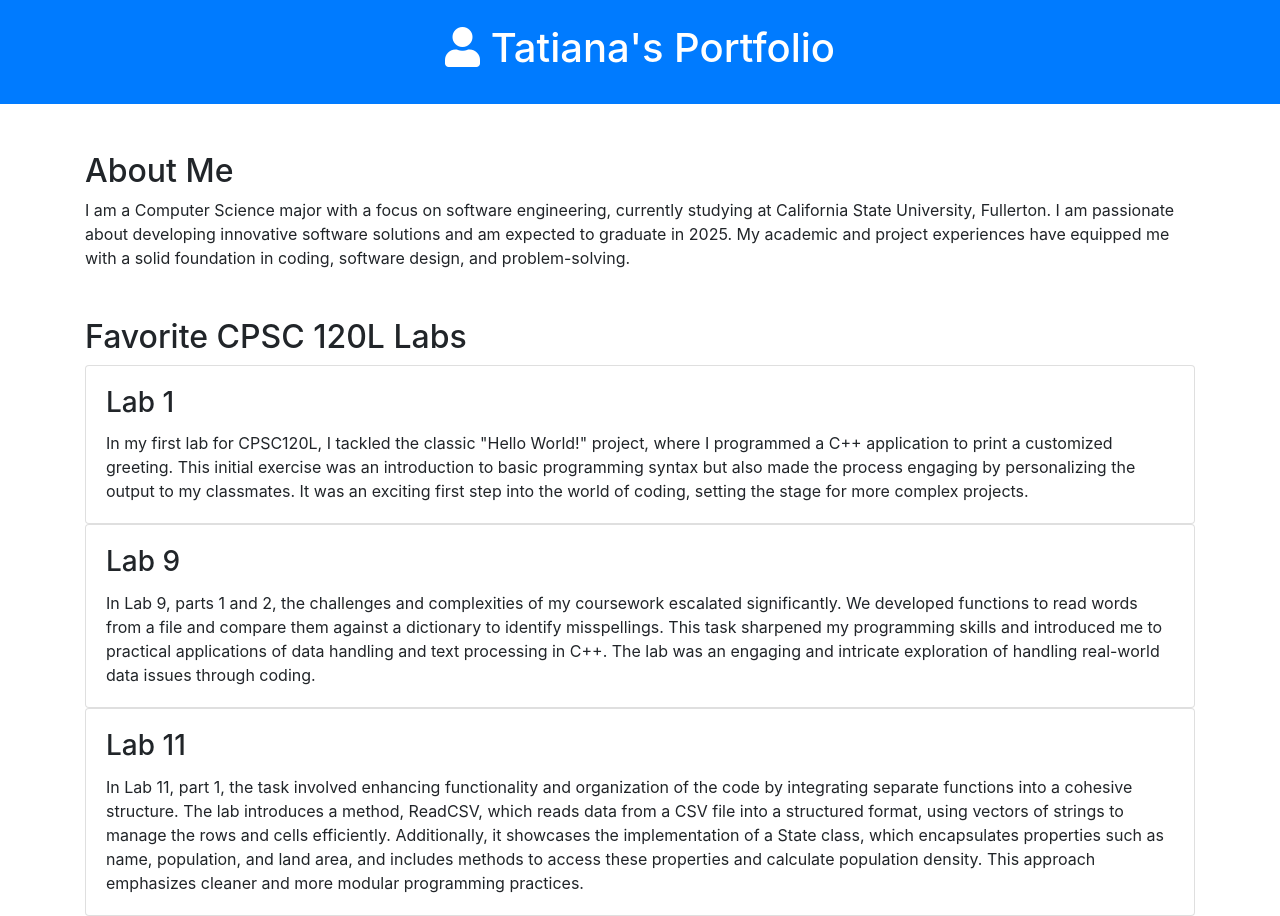
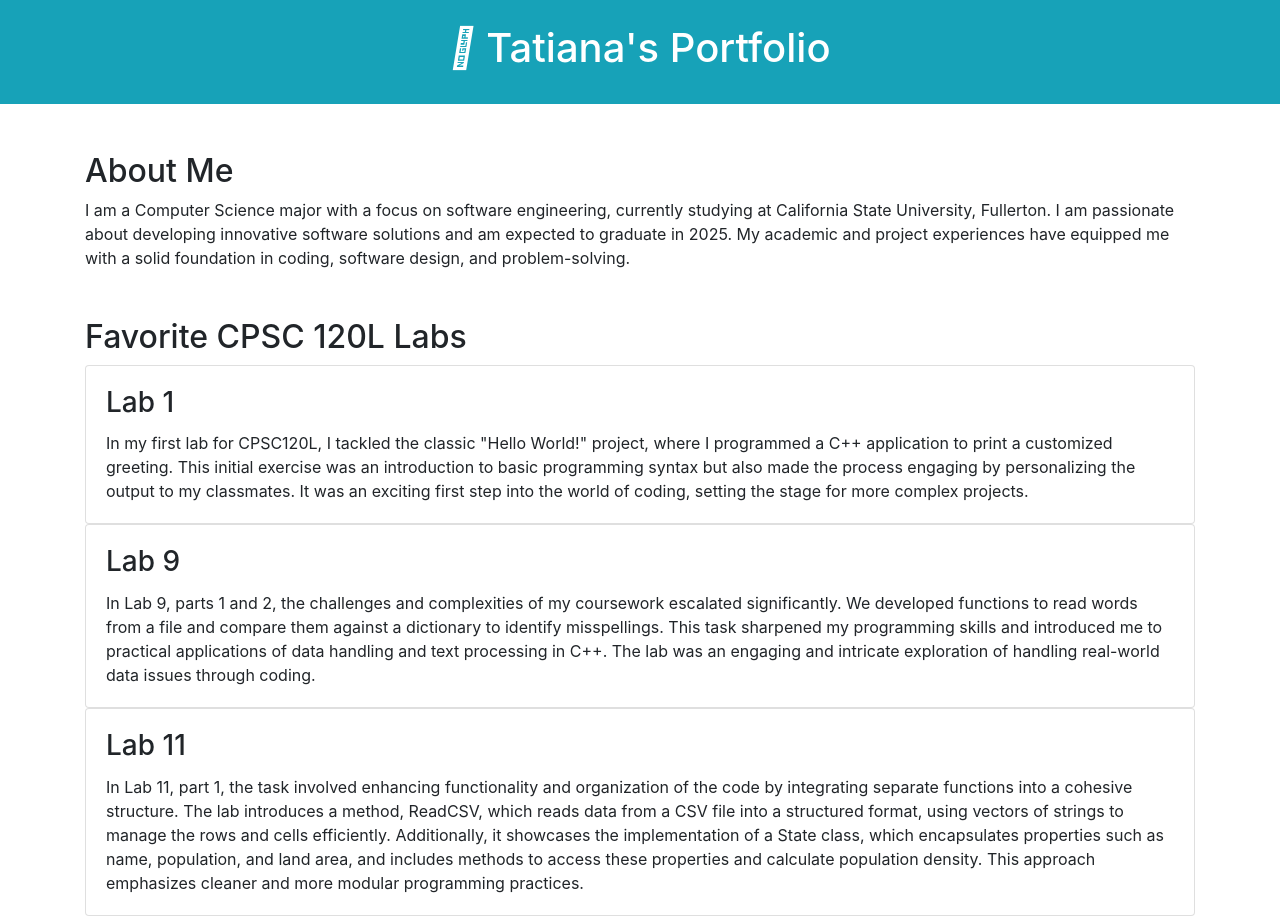
Before and after one commit to BoopTheKraken/BoopTheKraken.github.io, a plain HTML site: page index.html in a window 1280 px wide. Shown: the top 916 px of the page. Drawn offline with nearby package versions, Linux system fonts and the light colour scheme.

Commit message:
Update index.html

```diff
--- a/index.html
+++ b/index.html
@@ -8,8 +8,8 @@
     <link href="https://cdnjs.cloudflare.com/ajax/libs/font-awesome/5.15.1/css/all.min.css" rel="stylesheet">
 </head>
 <body>
-    <header class="bg-primary text-white text-center p-4">
-        <h1><i class="fas fa-user"></i> Tatiana's Portfolio</h1>
+    <header class="bg-info text-white text-center p-4">
+        <h1><i class="fa-solid fa-pen-fancy"></i> Tatiana's Portfolio</h1>
     </header>
     <section id="about" class="container mt-5">
         <h2>About Me</h2>
@@ -17,7 +17,7 @@
         I am passionate about developing innovative software solutions and am expected to graduate in 2025. My academic and project
         experiences have equipped me with a solid foundation in coding, software design, and problem-solving.</p>
     </section>
-    <section id="Labs" class="container mt-5">
+    <section id="Labs" class="container mt-5 mb-3">
         <h2>Favorite CPSC 120L Labs</h2>
         <div class="card">
           <div class="card-body">
```
